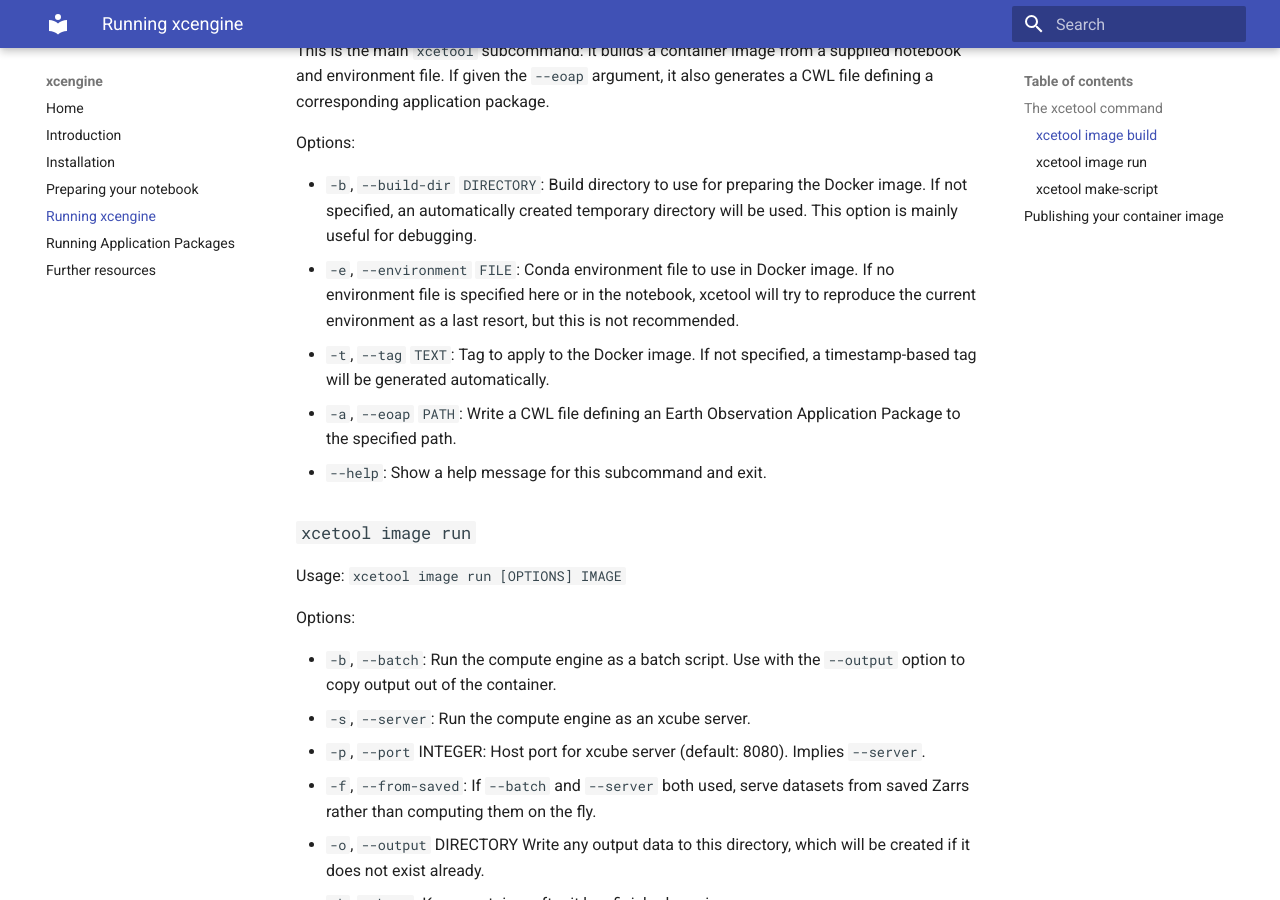
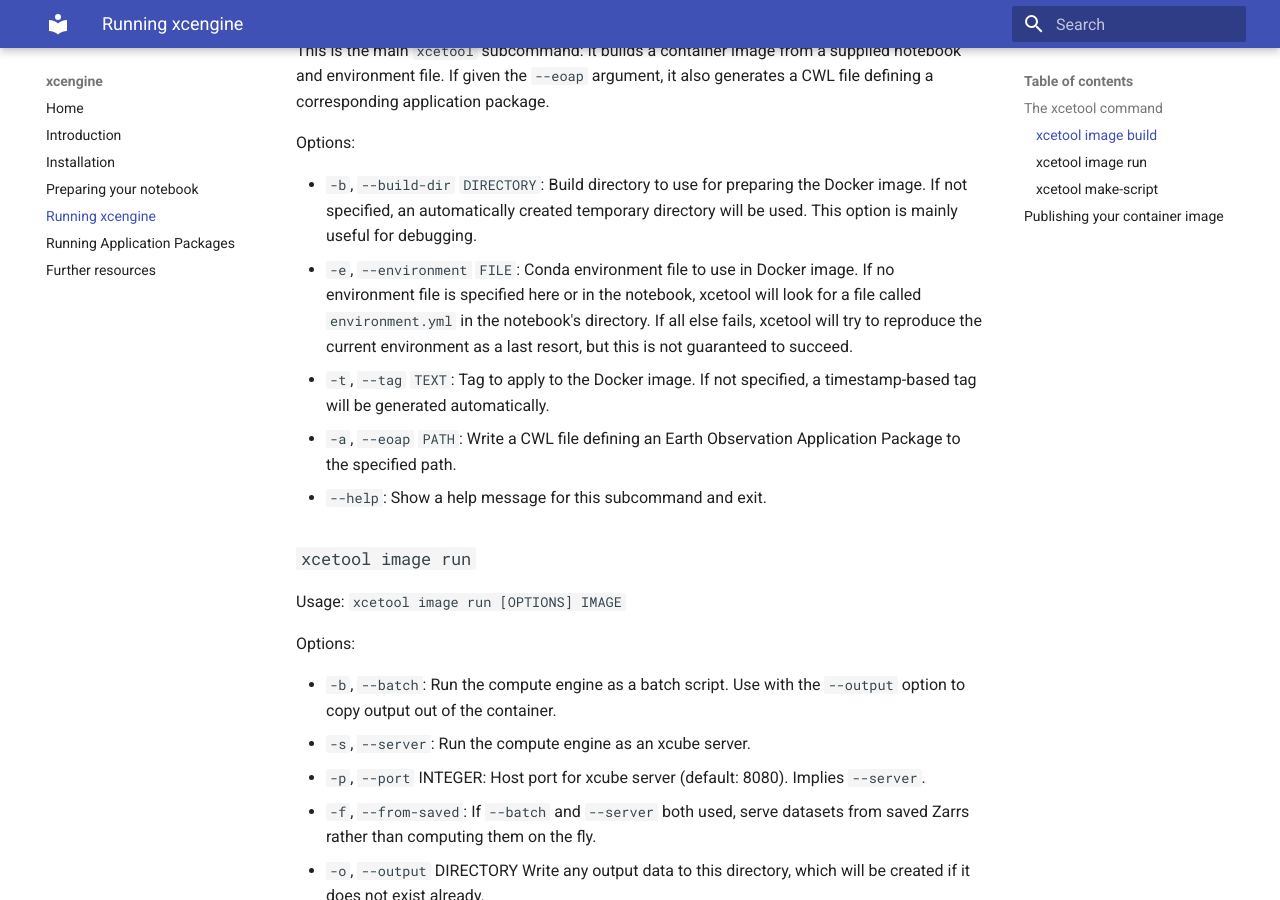
Before and after one commit to xcube-dev/xcengine, an MkDocs documentation site: the page built from docs/xcetool.md, in a window 1280 px wide and 900 px high, scrolled down 431 px. Built offline with MkDocs 1.6.1 and Material for MkDocs 9.7.7, drawn with Linux system fonts in a browser that asks for light colours.

Commit message:
Update documentation and CLI tool help

```diff
--- a/docs/xcetool.md
+++ b/docs/xcetool.md
@@ -26,8 +26,10 @@ Options:
 -   `-e`, `--environment` `FILE`:
     Conda environment file to use in Docker image.
     If no environment file is specified here or in the notebook,
+    xcetool will look for a file called `environment.yml`
+    in the notebook's directory. If all else fails,
     xcetool will try to reproduce the current environment
-    as a last resort, but this is not recommended.
+    as a last resort, but this is not guaranteed to succeed.
 -   `-t`, `--tag` `TEXT`: Tag to apply to the Docker image.
     If not specified, a
     timestamp-based tag will be generated automatically.
```
Also changed, not shown: 1 other file.
